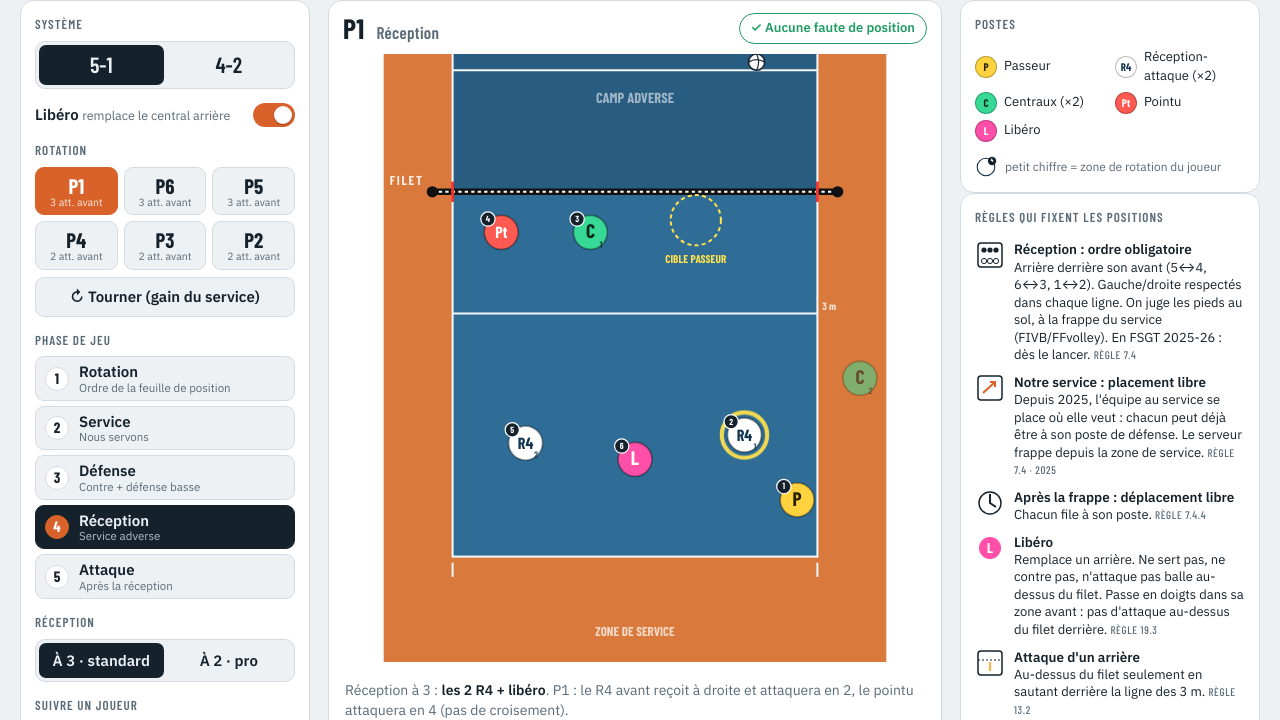
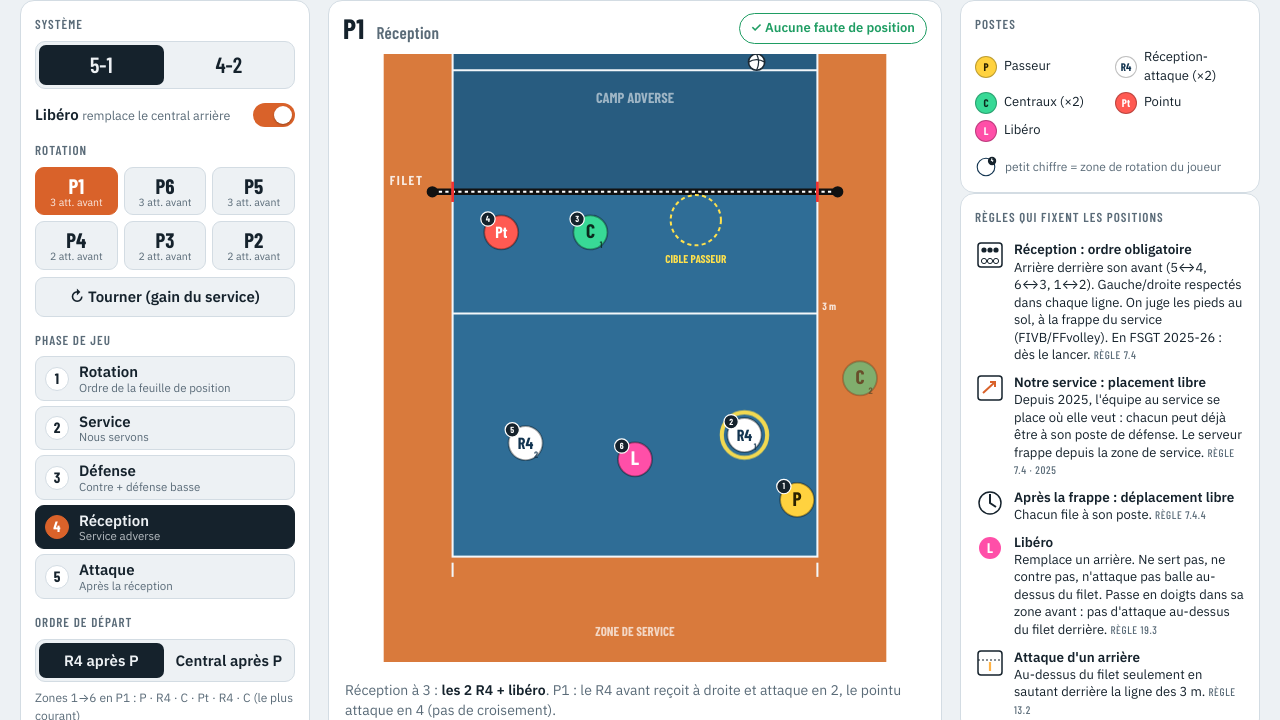
Before and after one commit to paulin-dev/volleyball, a plain HTML site: page index.html in a window 1280 px wide. Shown: the part 80-800 px from the top of the page. Drawn offline with nearby package versions, Linux system fonts and the light colour scheme.

Commit message:
Add files via upload

```diff
--- a/index.html
+++ b/index.html
@@ -199,6 +199,14 @@ footer a{color:inherit}
       <span class="lbl">Phase de jeu</span>
       <div class="phases" id="phases"></div>
     </div>
+    <div class="group">
+      <span class="lbl">Ordre de départ</span>
+      <div class="seg" id="ordSeg">
+        <button data-d="R" id="ordR">R4 après P</button>
+        <button data-d="C" id="ordC">Central après P</button>
+      </div>
+      <small id="ordTxt" style="color:var(--muted);font-size:12px"></small>
+    </div>
     <div class="group" id="rmGroup">
       <span class="lbl">Réception</span>
       <div class="seg" id="rmSeg">
@@ -382,6 +390,29 @@ const RECV2 = [
   { 1: [6.6, 6.4], 2: [8.0, 1.0], 3: [6.0, 0.8], 4: [0.6, 3.4], 5: [2.6, 6.6], 6: [5.4, 8.4] },
   { 1: [6.4, 6.4], 2: [7.6, 0.8], 3: [1.8, 3.4], 4: [0.9, 1.0], 5: [0.9, 8.4], 6: [2.8, 6.4] }
 ];
+// ---- Ordre « central après passeur » : P1 (k0) … P2 (k5), zones 1..6
+// P1 : Pt en 4, R4 en 3, C en 2 → le R4 reçoit à droite et attaque en 2, le pointu en 4 (pas de croisement, comme l'ordre standard)
+// P6 : C, Pt, R4 → les trois collés à gauche, le R4 reçoit à gauche ; le pointu file à droite
+// P5 : R4, C, Pt déjà à leur poste ; le passeur (zone 5) doit rester derrière le R4 qui réceptionne
+// P4 : P, R4, C → passeur collé à gauche, le R4 reçoit juste à sa droite
+// P3 : C, P, R4 → les trois collés à gauche, le passeur traverse
+// P2 : R4, C, P déjà à leur poste
+const RECV_C = [
+  { 1: [8.6, 7.8], 2: [8.4, 1.0], 3: [7.0, 5.6], 4: [0.8, 1.0], 5: [1.8, 6.4], 6: [4.5, 6.6] },
+  { 1: [7.3, 6.4], 2: [2.3, 5.4], 3: [1.4, 1.2], 4: [0.6, 0.8], 5: [4.3, 6.6], 6: [5.8, 2.6] },
+  { 1: [7.3, 6.4], 2: [8.4, 1.0], 3: [4.6, 1.0], 4: [1.6, 4.4], 5: [3.0, 5.0], 6: [4.6, 6.6] },
+  { 1: [8.6, 8.4], 2: [6.4, 1.0], 3: [2.2, 5.4], 4: [0.55, 0.7], 5: [4.4, 6.6], 6: [7.2, 6.4] },
+  { 1: [7.4, 6.6], 2: [2.2, 5.6], 3: [1.4, 1.1], 4: [0.55, 0.7], 5: [4.6, 6.4], 6: [6.0, 8.5] },
+  { 1: [7.3, 6.4], 2: [7.6, 0.8], 3: [4.6, 1.0], 4: [1.8, 5.4], 5: [0.9, 8.4], 6: [4.4, 6.6] }
+];
+const RECV2_C = [
+  { 1: [8.6, 7.8], 2: [8.4, 1.0], 3: [6.6, 3.2], 4: [0.8, 1.0], 5: [2.4, 6.4], 6: [6.2, 6.6] },
+  { 1: [6.6, 6.4], 2: [2.3, 3.4], 3: [1.4, 1.2], 4: [0.6, 0.8], 5: [2.6, 6.6], 6: [4.4, 2.6] },
+  { 1: [6.6, 6.4], 2: [8.4, 1.0], 3: [4.6, 1.0], 4: [0.8, 3.0], 5: [2.4, 3.6], 6: [3.2, 6.6] },
+  { 1: [8.6, 8.4], 2: [6.4, 1.0], 3: [2.0, 3.2], 4: [0.55, 0.7], 5: [2.6, 6.6], 6: [6.4, 6.4] },
+  { 1: [6.4, 6.6], 2: [2.2, 3.2], 3: [1.4, 1.1], 4: [0.55, 0.7], 5: [2.6, 6.4], 6: [4.6, 8.4] },
+  { 1: [6.4, 6.4], 2: [7.6, 0.8], 3: [4.6, 1.0], 4: [0.8, 3.2], 5: [0.9, 8.4], 6: [2.8, 6.6] }
+];
 // Le 4-2 répète les 3 rotations « passeur avant » du 5-1 (P4, P3, P2), le 2e passeur tenant le rôle du pointu
 RECV['42'] = RECV['51'].slice(3, 6);
 const TARGET = [6.0, 0.7];
@@ -398,21 +429,27 @@ const SERVER_POS = [7.6, 10.1];
 const BENCH_POS = [10.05, 4.6];
 
 const isFront = z => z === 2 || z === 3 || z === 4;
-const idAt = (form, k, z) => LINEUP[form][(z - 1 + k) % 6];
+// Ordre « C » : le central suit le passeur (P, C, R4, Pt/P2, C, R4)
+const LINEUP_C = {
+  '51': ['P', 'Ca', 'R4a', 'Pt', 'Cb', 'R4b'],
+  '42': ['Pa', 'Ca', 'R4a', 'Pb', 'Cb', 'R4b']
+};
+const lineupOf = (form, ord) => (ord === 'C' ? LINEUP_C : LINEUP)[form];
+const idAt = (form, k, z, ord) => lineupOf(form, ord)[(z - 1 + k) % 6];
 
 // ctx : 'serve' (notre service) ou 'recv'
-function onCourt(form, k, lib, ctx) {
+function onCourt(form, k, lib, ctx, ord) {
   const map = {}; let bench = lib ? 'L' : null;
   for (let z = 1; z <= 6; z++) {
-    const id = idAt(form, k, z);
+    const id = idAt(form, k, z, ord);
     if (lib && ROLE[id] === 'C' && !isFront(z) && !(ctx === 'serve' && z === 1)) { map[z] = 'L'; bench = id; }
     else map[z] = id;
   }
   return { map, bench };
 }
-function frontSetter(form, k) {
+function frontSetter(form, k, ord) {
   if (form === '51') return 'P';
-  for (const z of [2, 3, 4]) { const id = idAt(form, k, z); if (ROLE[id] === 'P') return id; }
+  for (const z of [2, 3, 4]) { const id = idAt(form, k, z, ord); if (ROLE[id] === 'P') return id; }
 }
 function slotOf(id, z) {
   const r = ROLE[id];
@@ -421,17 +458,21 @@ function slotOf(id, z) {
 }
 
 // Renvoie { pos:{id:[x,y]}, zoneOf:{id:z}, bench, server, attacks:[{s,h}] }
-function compute(form, k, lib, phase, opp, rm = '3') {
+function compute(form, k, lib, phase, opp, rm = '3', ord = 'R') {
   const ctx = (phase === 'serve' || phase === 'def') ? 'serve' : 'recv';
-  const { map, bench } = onCourt(form, k, lib, ctx);
+  const { map, bench } = onCourt(form, k, lib, ctx, ord);
   const pos = {}, zoneOf = {}, attacks = [];
-  const setter = frontSetter(form, k);
+  const setter = frontSetter(form, k, ord);
   let server = null;
   for (let z = 1; z <= 6; z++) {
     const id = map[z]; zoneOf[id] = z;
     const r = ROLE[id];
     if (phase === 'base') pos[id] = BASE_Z[z];
-    else if (phase === 'recv') pos[id] = rm === '2' ? RECV2[form === '51' ? k : 3 + k % 3][z] : RECV[form][form === '51' ? k : k % 3][z];
+    else if (phase === 'recv') {
+      const kk = form === '51' ? k : 3 + k % 3;           // le 4-2 reprend les rotations « passeur avant »
+      const T = ord === 'C' ? (rm === '2' ? RECV2_C : RECV_C) : (rm === '2' ? RECV2 : RECV['51']);
+      pos[id] = T[kk][z];
+    }
     else if (phase === 'serve') {
       if (z === 1) { pos[id] = SERVER_POS; server = id; } else pos[id] = SLOT_BASE[slotOf(id, z)];
     } else if (phase === 'def') pos[id] = DEF[opp][slotOf(id, z)];
@@ -466,7 +507,7 @@ function checkOverlap(posByZone) {
   });
 }
 
-// = { LINEUP, ROLE, RECV, compute, checkOverlap, onCourt, idAt, frontSetter, slotOf };
+// = { LINEUP, LINEUP_C, ROLE, RECV, compute, checkOverlap, onCourt, idAt, frontSetter, slotOf };
 
 </script>
 <script>
@@ -484,7 +525,20 @@ const PH = [
   { id: 'recv', n: 'Réception', d: 'Service adverse' },
   { id: 'att', n: 'Attaque', d: 'Après la réception' }
 ];
-const S = { form: '51', lib: true, k: 0, phase: 'recv', opp: '4', follow: 'R4a', rules: false, rm: '3' };
+const S = { form: '51', lib: true, k: 0, phase: 'recv', opp: '4', follow: 'R4a', rules: false, rm: '3', ord: 'R' };
+const NOTES = {
+  R: { 0: 'P1 : le R4 avant reçoit à droite et attaque en 2, le pointu attaque en 4 (pas de croisement).', 1: 'Passeur arrière caché derrière le pointu, il monte à la frappe.', 2: 'Passeur arrière vers les 3 m, il pénètre à la frappe.',
+       3: 'Passeur et central collés à gauche : le R4 avant (zone 2) reçoit à gauche.', 4: 'Passeur au filet au centre, presque à la cible.', 5: 'Central collé à gauche : le R4 avant (zone 3) reçoit juste à sa droite.' },
+  C: { 0: 'P1 : le R4 avant (zone 3) reçoit à droite et attaque en 2, le pointu attaque en 4 (pas de croisement).', 1: 'Central, pointu et R4 collés à gauche : le R4 (zone 2) reçoit à gauche, le pointu file à droite.',
+       2: 'R4, central et pointu déjà à leur poste. Le passeur (zone 5) doit rester derrière le R4 qui réceptionne : il part de loin.', 3: 'Passeur collé à gauche : le R4 (zone 3) reçoit juste à sa droite.',
+       4: 'Central, passeur et R4 collés à gauche : le passeur traverse jusqu\'à la cible.', 5: 'R4, central et passeur déjà à leur poste.' }
+};
+function recvNote() {
+  const kk = S.form === '51' ? S.k : 3 + S.k % 3;
+  let n = NOTES[S.ord][kk];
+  if (S.form === '42') n = n.replace('le pointu', 'le passeur arrière');
+  return n + (S.form === '42' ? ' Le passeur arrière se cache comme un pointu.' : '');
+}
 let prevPos = {};
 let seqTimer = null;
 
@@ -569,7 +623,7 @@ function arrowPath(a, b, bend = .18) {
 }
 
 function render(animate = true) {
-  const c = compute(S.form, S.k, S.lib, S.phase, S.opp, S.rm);
+  const c = compute(S.form, S.k, S.lib, S.phase, S.opp, S.rm, S.ord);
   const onIds = Object.keys(c.pos);
   // titre / statut
   $('#title').innerHTML = `${rotLabel(S.k)} <small>${PH.find(p => p.id === S.phase).n}${S.form === '42' ? ' · ' + rotSub(S.k) : ''}</small>`;
@@ -590,7 +644,7 @@ function render(animate = true) {
     const g = toks[id];
     const on = onIds.includes(id);
     const isBench = c.bench === id;
-    const inForm = LINEUP[S.form].includes(id) || (id === 'L' && S.lib);
+    const inForm = lineupOf(S.form, S.ord).includes(id) || (id === 'L' && S.lib);
     if (!inForm) { g.style.opacity = 0; g.style.pointerEvents = 'none'; continue; }
     g.style.pointerEvents = '';
     let p = on ? c.pos[id] : BENCH_POS;
@@ -657,7 +711,7 @@ function render(animate = true) {
     });
   }
   // légende
-  const ids = [...LINEUP[S.form]]; if (S.lib) ids.push('L');
+  const ids = [...lineupOf(S.form, S.ord)]; if (S.lib) ids.push('L');
   const seen = new Set();
   $('#legend').innerHTML = ids.filter(id => { const r = ROLE[id]; if (seen.has(r)) return false; seen.add(r); return true; }).map(id => {
     const [bg, fg] = COLORS[ROLE[id]]; const nm = { P: S.form === '42' ? 'Passeurs (×2)' : 'Passeur', Pt: 'Pointu', R4: 'Réception-attaque (×2)', C: 'Centraux (×2)', L: 'Libéro' }[ROLE[id]];
@@ -677,7 +731,7 @@ function caption(c) {
       '4': 'Attaque en 4 adverse : contre à 2 (aile droite + central) sur la ligne. Avant gauche à 3 m (petite diagonale), arrière droit derrière le contre (feintes), arrière gauche en grande diagonale, le fond prend les déviations.',
       '3': 'Attaque au centre : contre du central, les ailiers reculent pour les feintes.',
       '2': 'Attaque en 2 adverse : contre à 2 (aile gauche + central) sur la ligne. Avant droit à 3 m, arrière gauche derrière le contre, arrière droit en grande diagonale, le fond prend les déviations.' }[S.opp],
-    recv: (S.rm === '2' ? `Réception à 2 (pro, service facile) : <b>${S.lib ? 'libéro' : 'central arrière'} + R4 arrière</b>, le R4 avant sort de la ligne pour attaquer. ` : `Réception à 3 : <b>les 2 R4 + ${S.lib ? 'libéro' : 'central arrière'}</b>. `) + `${S.form === '51' && S.k === 0 ? 'P1 : le R4 avant reçoit à droite et attaquera en 2, le pointu attaquera en 4 (pas de croisement).' : S.form === '51' ? (isFront(zS) ? 'Passeur avant, déjà au filet.' : 'Passeur arrière caché, il pénètre à la frappe.') : 'Le passeur avant reste au filet, le passeur arrière se cache comme un pointu.'}${(S.form === '42' && S.k % 3 === 0) || (S.form === '51' && S.k === 3) ? ' Passeur et central collés à gauche : le R4 avant (zone 2) ' + (S.rm === '2' ? 'se place' : 'peut recevoir') + ' à gauche.' : ''}`,
+    recv: (S.rm === '2' ? `Réception à 2 (pro, service facile) : <b>${S.lib ? 'libéro' : 'central arrière'} + R4 arrière</b>, le R4 avant sort de la ligne. ` : `Réception à 3 : <b>les 2 R4 + ${S.lib ? 'libéro' : 'central arrière'}</b>. `) + recvNote(),
     att: S.form === '51' ? (S.k === 0 ? 'P1 : R4 en 2, pointu en 4, central au centre + pipe. On permute après le premier échange.' : isFront(zS) ? 'Passeur avant : 2 attaquants avant (R4, central) + 2 arrières (pipe, attaque en 1).' : 'Passeur arrière : 3 attaquants avant + pipe du R4 arrière.') : 'Le passeur avant passe. 2 attaquants avant : R4 et central.'
   }[S.phase];
   $('#caption').innerHTML = `<span>${txt}</span>`;
@@ -692,9 +746,11 @@ function renderControls() {
   $('#phases').innerHTML = PH.map((p, i) => `<button data-p="${p.id}" aria-pressed="${p.id === S.phase}"><i>${i + 1}</i><span><b>${p.n}</b><small>${p.d}</small></span></button>`).join('');
   $('#oppGroup').style.display = S.phase === 'def' ? '' : 'none';
   document.querySelectorAll('#oppSeg button').forEach(b => b.setAttribute('aria-pressed', b.dataset.o === S.opp));
+  document.querySelectorAll('#ordSeg button').forEach(b => b.setAttribute('aria-pressed', b.dataset.d === S.ord));
+  $('#ordTxt').textContent = 'Zones 1→6 en P1 : ' + lineupOf(S.form, S.ord).map(id => LABEL(id)).join(' · ') + (S.ord === 'R' ? ' (le plus courant)' : '');
   document.querySelectorAll('#rmSeg button').forEach(b => b.setAttribute('aria-pressed', b.dataset.r === S.rm));
   $('#rmGroup').style.display = (S.phase === 'recv' || S.phase === 'att') ? '' : 'none';
-  const ids = [...LINEUP[S.form]]; if (S.lib) ids.push('L');
+  const ids = [...lineupOf(S.form, S.ord)]; if (S.lib) ids.push('L');
   if (S.follow !== 'none' && !ids.includes(S.follow)) S.follow = 'R4a';
   const sel = $('#followSel');
   sel.innerHTML = '<option value="none">Personne</option>' + ids.map(id => `<option value="${id}" ${id === S.follow ? 'selected' : ''}>${NAMES[id]}</option>`).join('');
@@ -706,6 +762,7 @@ $('#libChk').addEventListener('change', e => { S.lib = e.target.checked; render(
 $('#rulesChk').addEventListener('change', e => { S.rules = e.target.checked; render(false); });
 $('#rots').addEventListener('click', e => { const b = e.target.closest('button'); if (!b) return; stopSeq(); S.k = +b.dataset.k; render(); });
 $('#phases').addEventListener('click', e => { const b = e.target.closest('button'); if (!b) return; stopSeq(); S.phase = b.dataset.p; render(); });
+$('#ordSeg').addEventListener('click', e => { const b = e.target.closest('button'); if (!b) return; stopSeq(); S.ord = b.dataset.d; render(); newQuestion(); });
 $('#rmSeg').addEventListener('click', e => { const b = e.target.closest('button'); if (!b) return; S.rm = b.dataset.r; render(); });
 $('#oppSeg').addEventListener('click', e => { const b = e.target.closest('button'); if (!b) return; S.opp = b.dataset.o; render(); });
 $('#followSel').addEventListener('change', e => { S.follow = e.target.value; render(false); newQuestion(); });
@@ -745,7 +802,7 @@ $('#seqRecv').addEventListener('click', () => runSeq('recv'));
 function miniSVG(k) {
   const s = document.createElementNS(NS, 'svg'); s.setAttribute('viewBox', '-1.2 -1.6 11.4 13'); s.setAttribute('aria-hidden', 'true');
   const L = buildCourt(s, { mini: true, pfx: 'g' + k });
-  const c = compute(S.form, k, S.lib, S.phase, S.opp, S.rm);
+  const c = compute(S.form, k, S.lib, S.phase, S.opp, S.rm, S.ord);
   const byZone = {};
   for (const id in c.pos) {
     byZone[c.zoneOf[id]] = c.pos[id];
@@ -758,7 +815,7 @@ function miniSVG(k) {
 }
 function renderGrid() {
   const box = $('#grid6'); box.innerHTML = '';
-  $('#gridSub').textContent = `${S.form === '51' ? '5-1' : '4-2'} · ${S.lib ? 'avec' : 'sans'} libéro · ${PH.find(p => p.id === S.phase).n}${S.phase === 'recv' ? ' à ' + S.rm : ''}`;
+  $('#gridSub').textContent = `${S.form === '51' ? '5-1' : '4-2'} · ordre ${S.ord === 'R' ? 'R4 après P' : 'central après P'} · ${S.lib ? 'avec' : 'sans'} libéro · ${PH.find(p => p.id === S.phase).n}${S.phase === 'recv' ? ' à ' + S.rm : ''}`;
   for (let k = 0; k < 6; k++) {
     const b = document.createElement('button'); b.className = 'mini'; b.setAttribute('aria-pressed', k === S.k); b.setAttribute('aria-label', 'Ouvrir ' + rotLabel(k));
     const { s, ok } = miniSVG(k);
@@ -793,7 +850,7 @@ function placeQuestion() {
   let k, ph, c, target, tries = 0;
   do {
     k = rnd(6); ph = phases[rnd(phases.length)];
-    c = compute(S.form, k, S.lib, ph, '4', S.rm);
+    c = compute(S.form, k, S.lib, ph, '4', S.rm, S.ord);
     const ids = Object.keys(c.pos);
     target = S.follow !== 'none' && ids.includes(S.follow) ? S.follow : ids[rnd(ids.length)];
     tries++;
@@ -845,7 +902,7 @@ function checkPlace() {
 }
 function faultQuestion() {
   const form = Math.random() < .5 ? '51' : '42', lib = Math.random() < .6, k = rnd(6);
-  const c = compute(form, k, lib, 'recv', '4');
+  const c = compute(form, k, lib, 'recv', '4', '3', S.ord);
   const byZone = {}, idByZone = {}; for (const id in c.pos) { byZone[c.zoneOf[id]] = [...c.pos[id]]; idByZone[c.zoneOf[id]] = id; }
   let fault = Math.random() < .55;
   if (fault) {
```
